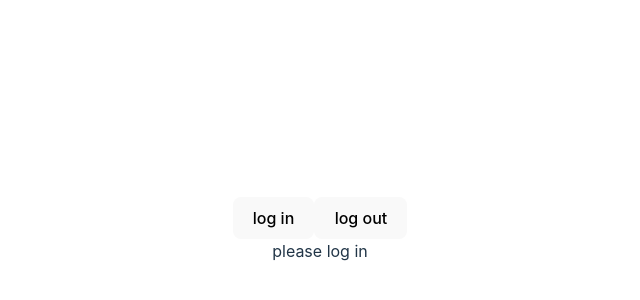
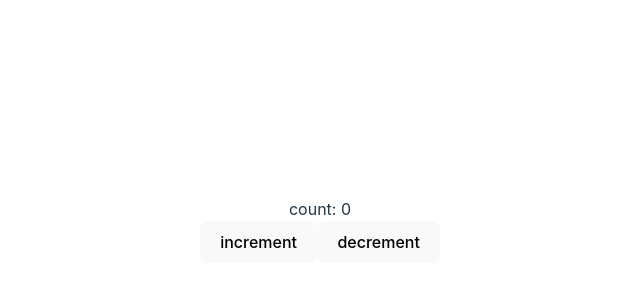
Before and after one commit to ariskaAdi/react-vite-typescript, a React (Vite) app: page / in a window 1280 px wide. Shown: the part 170-470 px from the top of the page, without its empty margins (320-960 px from the left). Built offline with nearby package versions, Linux system fonts and the light colour scheme.

Commit message:
use reducer react hooks typescript

```diff
--- a/src/App.tsx
+++ b/src/App.tsx
@@ -1,6 +1,5 @@
 import "./App.css";
-
-import User from "./components/user";
+import ReducerExample from "./components/reducer";
 function App() {
   // const peopleName = {
   //   firstName: "John",
@@ -10,7 +9,7 @@
     <>
       {/* <Person name="jhon" age={20} isLoggedIn={true}></Person>
       <People name={peopleName}></People> */}
-      <User />
+      <ReducerExample />
     </>
   );
 }
--- /dev/null
+++ b/src/components/reducer.tsx
@@ -0,0 +1,50 @@
+import { useReducer } from "react";
+
+interface State {
+  count: number;
+  error: string | null;
+}
+
+interface Action {
+  type: "increment" | "decrement";
+}
+
+function reducer(state: State, action: Action) {
+  const { type } = action;
+
+  switch (type) {
+    case "increment": {
+      const newCount = state.count + 1;
+      const hasError = newCount > 5;
+      return { ...state, count: hasError ? state.count : newCount, error: hasError ? "maximum reached" : null };
+    }
+    case "decrement": {
+      const newCount = state.count - 1;
+      const hasError = newCount < 0;
+      return { ...state, count: hasError ? state.count : newCount, error: hasError ? "minimum reached" : null };
+    }
+    default:
+      return state;
+  }
+}
+
+const ReducerExample = () => {
+  const [state, dispatch] = useReducer(reducer, {
+    count: 0,
+    error: null,
+  });
+  return (
+    <div>
+      <div>count: {state.count}</div>
+      {state.error && <div style={{ color: "red" }}>{state.error}</div>}
+      <button onClick={() => dispatch({ type: "increment" })}>increment</button>
+      <button onClick={() => dispatch({ type: "decrement" })}>decrement</button>
+    </div>
+  );
+};
+
+export default ReducerExample;
+
+// reducer extremly similiar to useState but it gives you multiple use cases
+// IT IS USED IN CASES WHERE YOU HAVE MULTIPLE STATES AND YOU WANT TO UPDATE THEM WITH DIFFERENT ACTIONS
+// it clearly describes how the state should be updated and the actions that should be taken example error conditions
```
